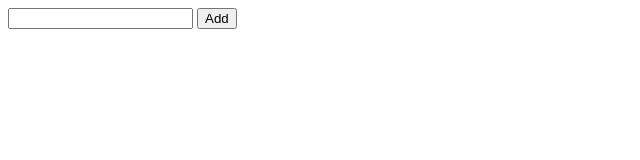
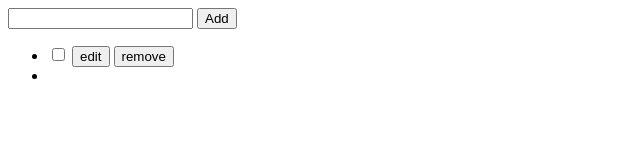
Before and after one commit to jakubkleczek/ToDoList, a plain HTML site: page index.html in a window 1280 px wide. Both pictures are taken after typing "Sample" into the empty fields and a click on the button "Add". Shown: the whole page, without its empty margins (0-640 px from the left). Drawn offline with Linux system fonts and the light colour scheme.

Commit message:
change script.js

```diff
--- a/index.html
+++ b/index.html
@@ -11,6 +11,14 @@
         <div class="container__header">
             <input type="text" id="input">
             <button onclick="addItem()">Add</button>
+            <ul id="list">
+                <li>
+                    <span></span>
+                    <input type="checkbox">
+                    <button>edit</button>
+                    <button>remove</button>
+                </li>
+            </ul>
         </div>
 
     </div>
--- a/script.js
+++ b/script.js
@@ -1,13 +1,18 @@
 const input = document.getElementById('input');
 const toDoList = [];
+const ul = document.getElementById('list');
+
 
 function addItem() {
     toDoList.push(input.value);
     console.log(toDoList);
     document.getElementById('input').value='';
     // wyczysicc input po dodaniu
+
+    const li = document.createElement('li');
+    li.input = input.value;
+    ul.appendChild(li);
 }
-
 
 
 // removeItem function
```
